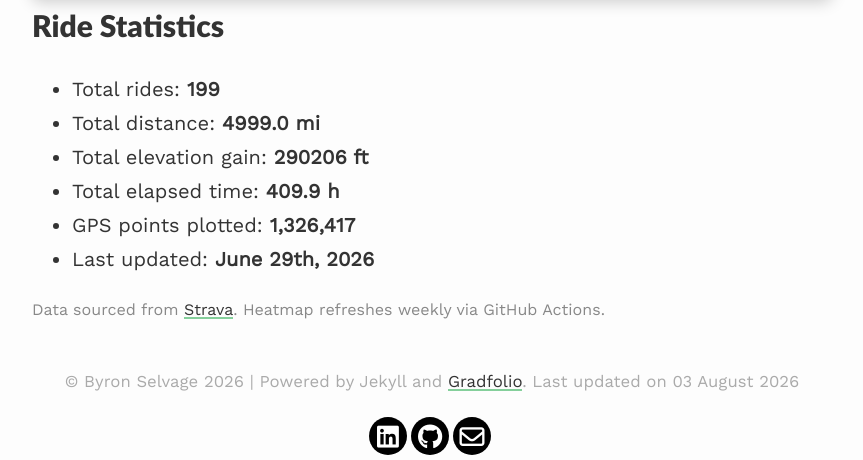
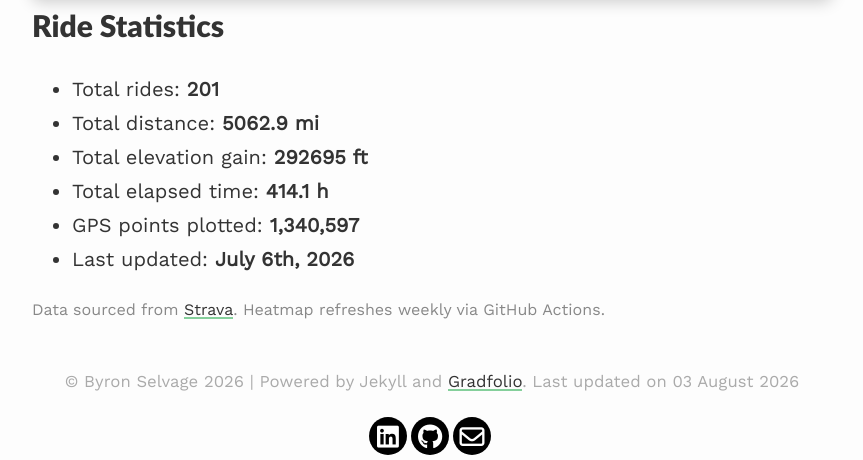
Before and after one commit to Byron-Selvage/Byron-Selvage.github.io, a Jekyll site: the page built from _pages/heatmap.md, in a window 1280 px wide. Shown: the part 842-1302 px from the top of the page, without its empty margins (208-1071 px from the left). Built offline with Jekyll 4.4.1, drawn with Linux system fonts in a browser that asks for light colours.

Commit message:
chore: update strava heatmap [skip ci]

```diff
--- a/_pages/heatmap.md
+++ b/_pages/heatmap.md
@@ -23,12 +23,12 @@ All my outdoor rides, visualized. Updated automatically every week.
 <!-- STATS:START -->
 ## Ride Statistics
 
-- Total rides: **199**
-- Total distance: **4999.0 mi**
-- Total elevation gain: **290206 ft**
-- Total elapsed time: **409.9 h**
-- GPS points plotted: **1,326,417**
-- Last updated: **June 29th, 2026**
+- Total rides: **201**
+- Total distance: **5062.9 mi**
+- Total elevation gain: **292695 ft**
+- Total elapsed time: **414.1 h**
+- GPS points plotted: **1,340,597**
+- Last updated: **July 6th, 2026**
 <!-- STATS:END -->
 
 <p style="font-size: 0.8em; color: #888; margin-top: 8px;">
```
